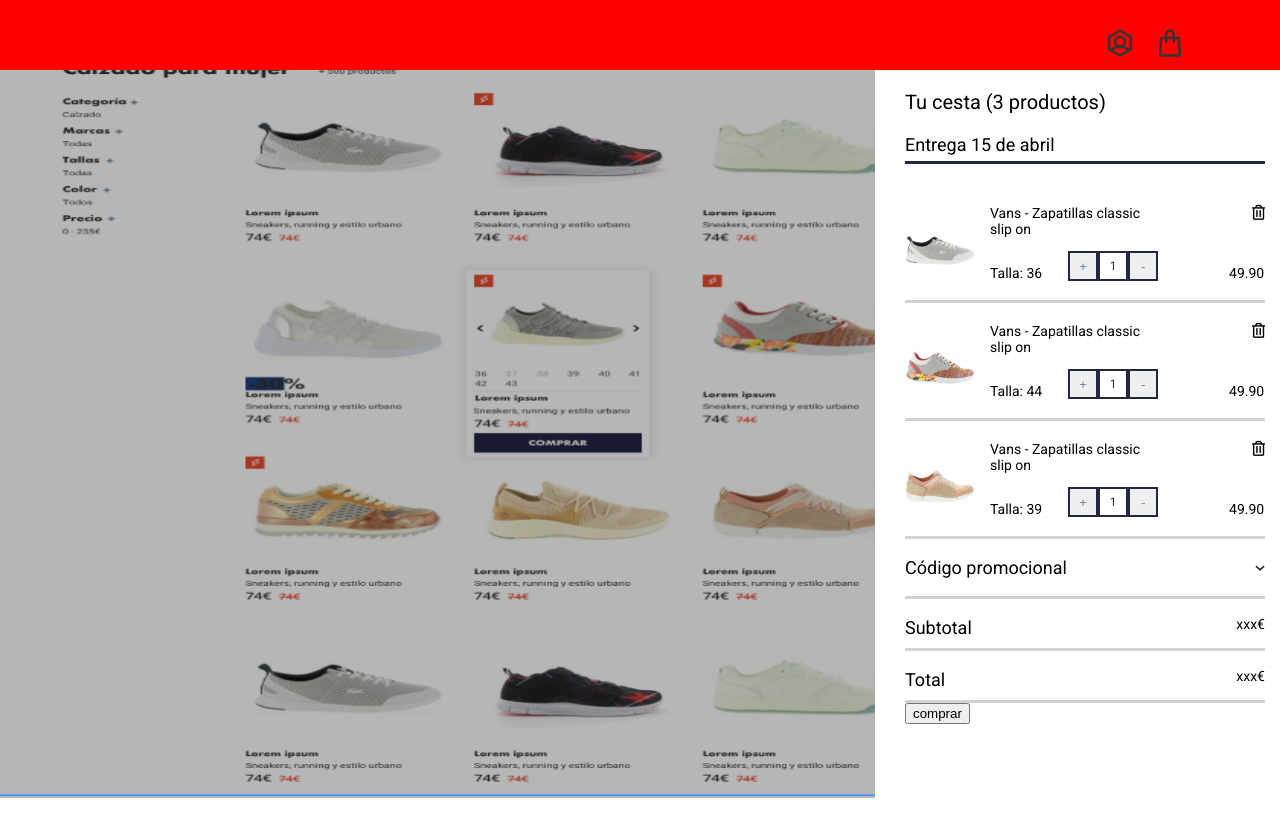
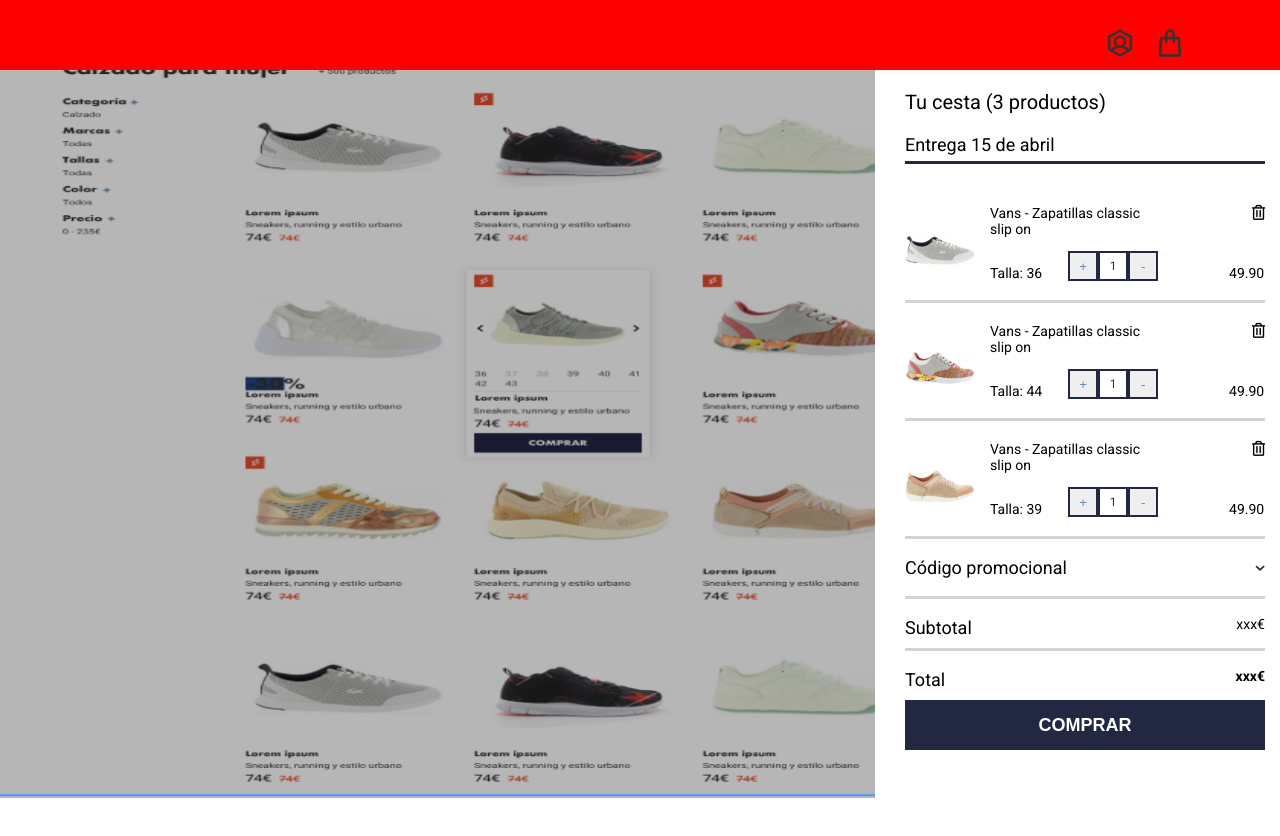
Before and after one commit to natalia-pn/Ecommerce-shopping-cart, a React (Create React App) app: page / in a window 1280 px wide. Shown: the top 836 px of the page. After the commit the page ends 800 px from the top, so only its background shows below. Built offline with nearby package versions, Linux system fonts and the light colour scheme.

Commit message:
Add button styles

```diff
--- a/src/styles/_main.scss
+++ b/src/styles/_main.scss
@@ -22,9 +22,9 @@
 
 .Shopping-bag__container {
     width: 375px;
-    height: 100vh;
     margin: 70px 15px 17px;
 }
+
 
 .Shopping-bag__summary {
     padding-left: 15px;
@@ -37,7 +37,7 @@
 
 .Delivery-date {
     font-size: 18px;
-    border-bottom: solid $blue;
+    border-bottom: solid $dark-blue;
     padding-bottom: 6px;
     margin: 0 0 21px 0;
 }
@@ -94,8 +94,9 @@
     justify-content: center;
     align-items: center;
     box-sizing: border-box;
-    border: solid 2px $blue;
+    border: solid 2px $dark-blue;
     color: $dusty-blue;
+    outline: none;
 }
 
 .Quantity-display__box {
@@ -126,7 +127,7 @@
     width: 10px;
 }
 
-.Subtotal__container, .Total__container {
+.Subtotal__container {
     display: flex;
     justify-content: space-between;
     align-items: center;
@@ -138,6 +139,35 @@
     margin-bottom: 10px;
 }
 
-.Subtotal__amount, .Total__amount {
+.Subtotal__amount {
     margin: 0;
 }
+
+.Total__container {
+    display: flex;
+    justify-content: space-between;
+    align-items: center;
+}
+
+.Total__amount {
+    margin: 0;
+    font-weight: 700;
+}
+
+.Purchase-button__container {
+    width: 360px;
+    height: 50px;
+    display: flex;
+    justify-content: center;
+    background-color: $dark-blue;
+}
+
+.Purchase-button {
+    background-color: $dark-blue;
+    border: none;
+    color: $white;
+    text-transform: uppercase;
+    font-weight: 700;
+    font-size: 18px;
+    outline: none;
+}
--- a/src/styles/settings.scss
+++ b/src/styles/settings.scss
@@ -1,4 +1,5 @@
-$blue: #222742;
+$dark-blue: #222742;
 $dusty-blue: #658aad;
 $black: #333333;
 $light-grey: #D3D3D3;
+$white: #ffffff;
```
